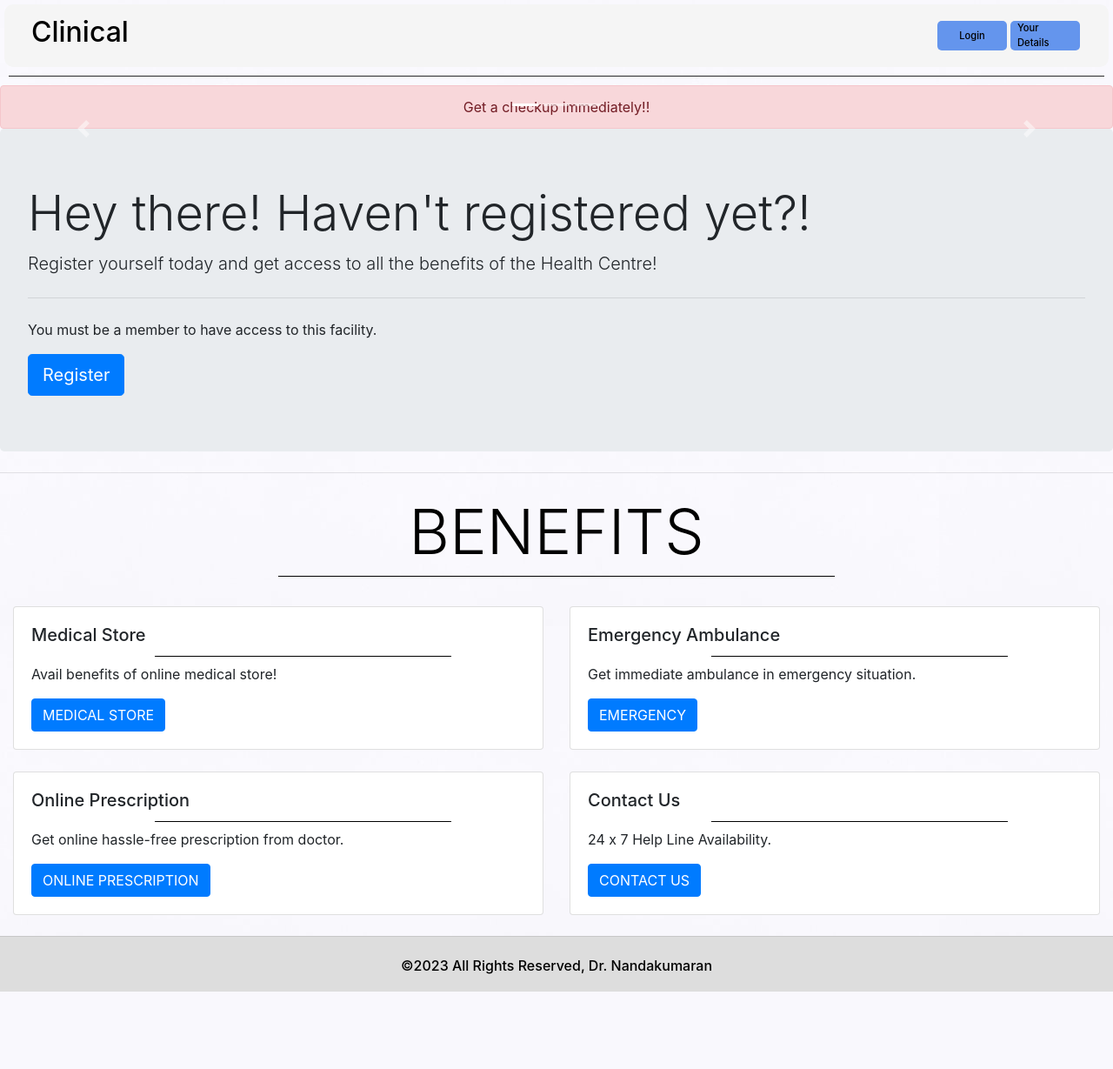
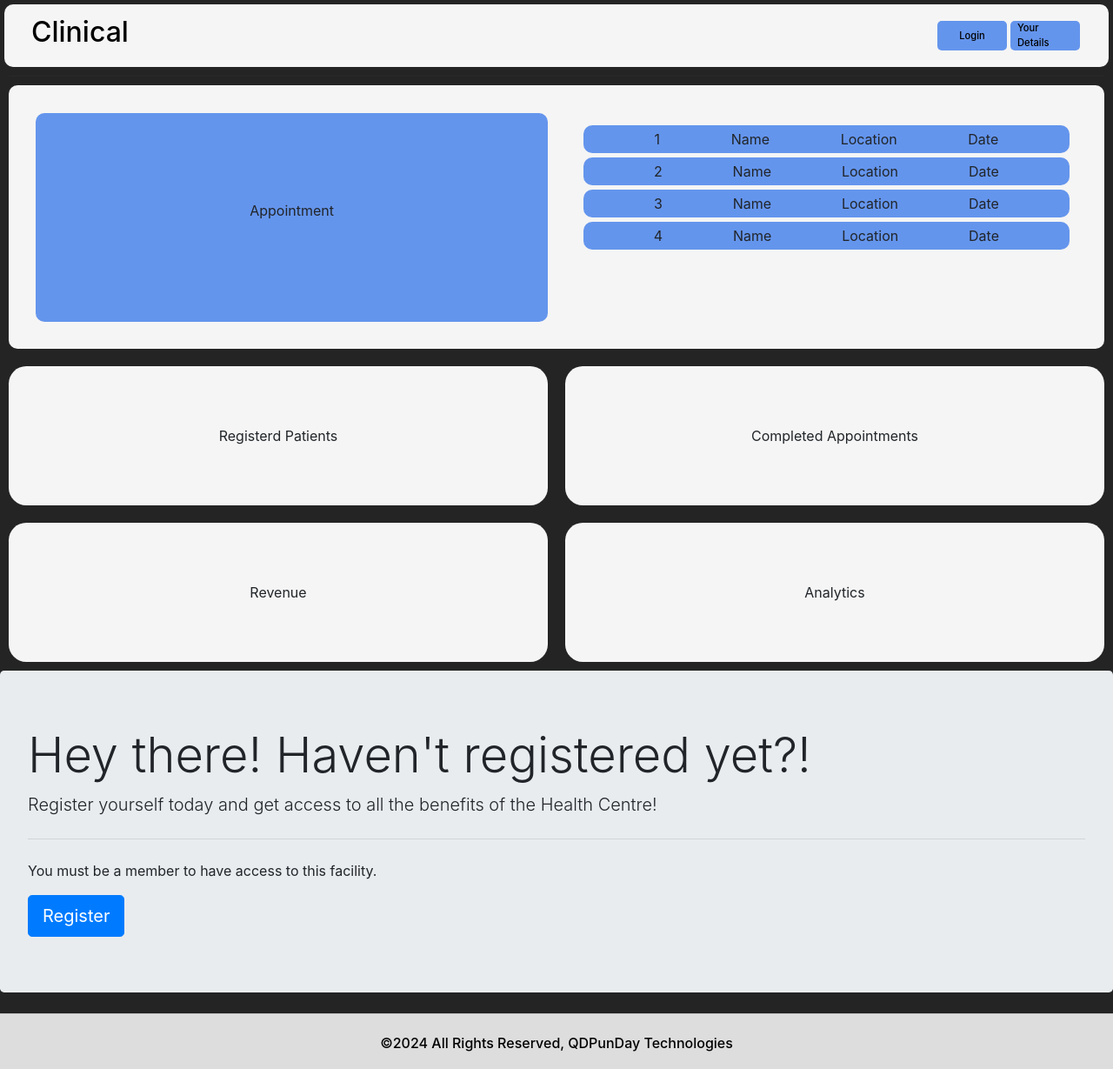
Before and after one commit to Adhithya-Pinghley/clinical-test, a Django app: template HealthCentre/templates/HealthCentre/index.html in a window 1280 px wide. Shown: the whole page at 87% size. Before the commit the page ends 1140 px from the top, so only its background shows below. Run offline with Django 3.2, Linux system fonts and the light colour scheme; the template is opened without the code that fills it, so the values that code supplies are empty; some libraries are stand-ins or nearby versions.

Commit message:
commit for first push

```diff
--- a/DentalCare/settings.py
+++ b/DentalCare/settings.py
@@ -96,7 +96,7 @@
 #         'NAME': os.path.join(BASE_DIR, 'db.sqlite3'),
 #     }
 # }
-'''
+
 DATABASES = {
    'default': {
        'ENGINE': 'django.db.backends.postgresql',
@@ -112,7 +112,7 @@
 DATABASES = {
     'default' : dj_database_url.parse(env('DATABASE_URL'))
 }
-
+'''
 # Password validation
 # https://docs.djangoproject.com/en/2.1/ref/settings/#auth-password-validators
 
--- a/HealthCentre/templates/HealthCentre/index.html
+++ b/HealthCentre/templates/HealthCentre/index.html
@@ -2,7 +2,7 @@
 
 
 {% block title %}
-    'Nandakumaran Dental Care'
+    Clinical- Dashboard
 {% endblock %}
 
 
@@ -21,61 +21,84 @@
 {% block bodytag %}
 
     {% load static %}
-    <body background="{% static 'HealthCentre/images/plain.jpg' %}" style="background-size: auto auto;">
+    <body >
 
 {% endblock %}
 
 
 {% block body %}
 
-    <div style="text-align:center;margin: 0 auto;"class="alert alert-danger" role="alert">
-        Get a checkup immediately!!
+<!--Container to hold the Appointment-->
+    <div class="container-fluid-sm homeAppointments">
+
+        <!--Row 1 to hold columns-->
+        <div class="row appointmentrow ">
+
+            <!--Column 1 to hold content-->
+            <div class="col-md appointmentcolumn">
+                <div class="mainAppointment makeItFlex">
+                    <p>Appointment</p>
+
+                </div>
+            </div>
+
+            <!--Column 1 to hold content-->
+            <div class="col-md appointmentrow">
+                <ul class="container-fluid justify-content-center">
+                    <!--This below should repeat as a list item using python and data from backend-->
+                    <li class="col-fluid-md" style="list-style: none;">
+                        <div class="appointListItem">
+                        <div class="datalist">1</div>
+                        <div class="datalist">Name</div>
+                        <div class="datalist">Location</div>
+                        <div class="datalist">Date</div>
+                        </div>
+                    </li>
+
+                    <li class="col-fluid-md" style="list-style: none;">
+                        <div class="appointListItem">
+                        <div class="datalist">2</div>
+                        <div class="datalist">Name</div>
+                        <div class="datalist">Location</div>
+                        <div class="datalist">Date</div>
+                    </div>
+                    </li>
+
+                    <li class="col-fluid-md" style="list-style: none;">
+                        <div class="appointListItem">
+                        <div class="datalist">3</div>
+                        <div class="datalist">Name</div>
+                        <div class="datalist">Location</div>
+                        <div class="datalist">Date</div>
+                    </div>
+                    </li>
+
+                    <li class="col-fluid-md" style="list-style: none;">
+                        <div class="appointListItem">
+                        <div class="datalist">4</div>
+                        <div class="datalist">Name</div>
+                        <div class="datalist">Location</div>
+                        <div class="datalist">Date</div>
+                    </div>
+                    </li>
+
+                </ul>
+            </div>
+
+        </div>
     </div>
 
 
-    <div id="carouselIndicators" class="carousel slide" data-ride="carousel">
-        <ol class="carousel-indicators">
-            <li data-target="#carouselExampleIndicators" data-slide-to="0" class="active"></li>
-            <li data-target="#carouselExampleIndicators" data-slide-to="1"></li>
-            <li data-target="#carouselExampleIndicators" data-slide-to="2"></li>
-        </ol>
-
-        <!-- <div class="carousel-inner">
-
-            <div class="carousel-item active">
-                <img src="{% static 'HealthCentre/images/dent.jpg' %}" class="d-block w-100 " alt="Dental care" >
-                <div class="carousel-caption d-none d-md-block ">
-                    <h5>Welcome To Dr. Nandhakumaran Dental Care</h5>
-                    <p>Good health is one of life's greatest blessings. Eat well!</p>
-                </div>
-            </div>
-
-            <div class="carousel-item">
-                <img src="{% static 'HealthCentre/images/dent1.jpg' %}" class="d-block w-100 " alt="Beautiful smile" >
-                <div class="carousel-caption d-none d-md-block">
-                    <h5>Smile please, always!</h5>
-                </div>
-            </div>
-
-            <div class="carousel-item">
-                <img src="{% static 'HealthCentre/images/dent3.jpg' %}" class="d-block w-100 " alt="get altered" >
-                <div class="carousel-caption d-none d-md-block">
-                    <h5>To enjoy the healthy food, you must brush your teeth!</h5>
-                </div>
-            </div>
-
-        </div> -->
-
-        <a class="carousel-control-prev" href="#carouselIndicators" role="button" data-slide="prev">
-            <span class="carousel-control-prev-icon" aria-hidden="true"></span>
-            <span class="sr-only">Previous</span>
-        </a>
-
-        <a class="carousel-control-next" href="#carouselIndicators" role="button" data-slide="next">
-            <span class="carousel-control-next-icon" aria-hidden="true"></span>
-            <span class="sr-only">Next</span>
-        </a>
-
+<!--Container to hold data cells-->
+    <div class="container-fluid" >
+        <div class="row">
+            <div class="col datacols">Registerd Patients</div>
+            <div class="col datacols">Completed Appointments</div>
+        </div>
+        <div class="row">
+            <div class="col datacols">Revenue</div>
+            <div class="col datacols">Analytics</div>
+        </div>
     </div>
 
     {% if request.session.isLoggedIn %}
@@ -89,10 +112,12 @@
       </div>
     {% endif %}
 
+
+    <!--
     <div>
         <hr class="my-4">
-        <h1 class ="display-3"style="text-align:center;color:black">BENEFITS</h1>
-        <li class="dropdown-divider" style="margin-left:25%;margin-right:25%;border-color:black"></li>
+        <h1 class ="display-3"style="text-align:center;color:white">Footer Zone</h1>
+        <li class="dropdown-divider" style="margin-left:25%;margin-right:25%;border-color:rgb(255, 255, 255)"></li>
 
         <div class="row"style="margin: 0 auto;" >
 
@@ -154,11 +179,11 @@
 
         </div>
     </div>
-
-    <div id="Footer">
+-->
+    <div id="Footer" style="bottom: 0;width: 100%;">
         <h6 style="text-align:center;color:black;background-color:#dddddd;margin: 0 auto;">
             <hr class="my-4"style="margin: 0 auto;" >
-                ©2023 All Rights Reserved, Dr. Nandakumaran
+                ©2024 All Rights Reserved, QDPunDay Technologies
                 <br>
                 <br>
         </h6>
```
Also changed, not shown: HealthCentre/migrations/0001_initial.py.
